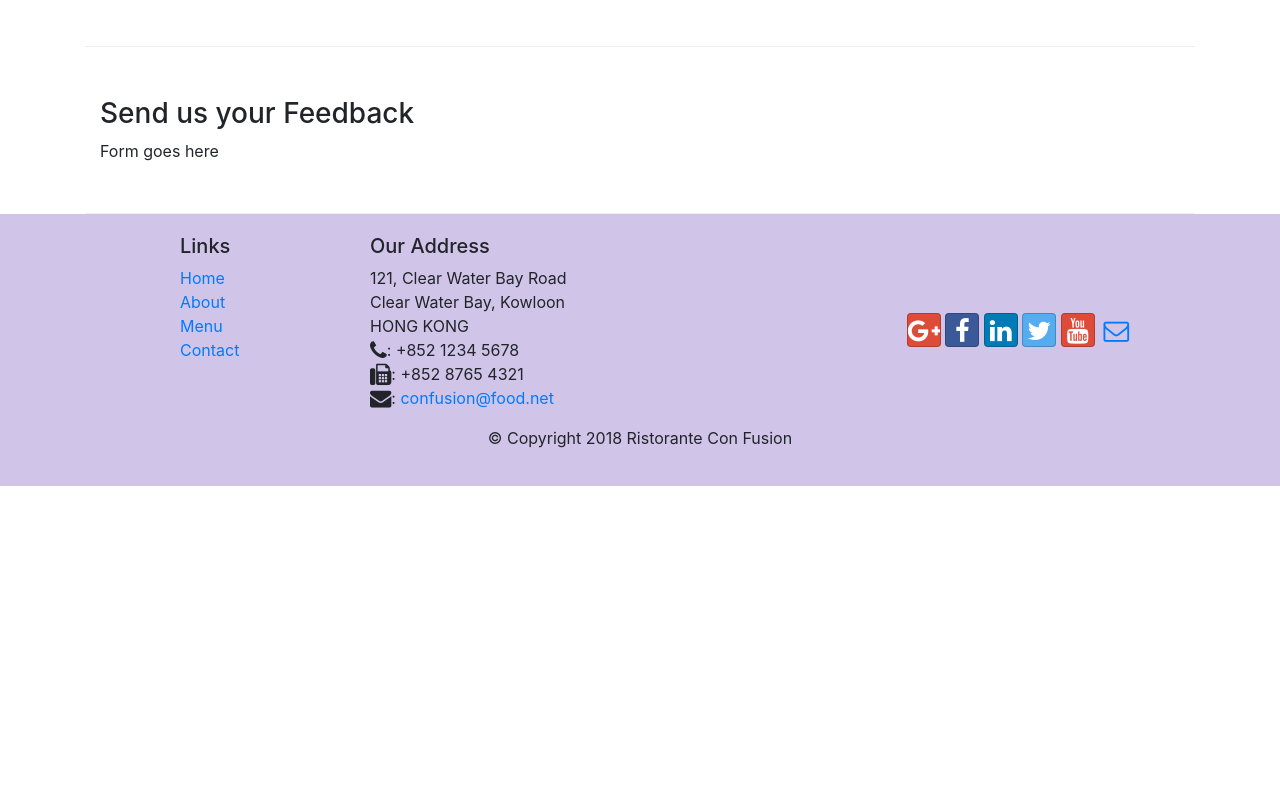
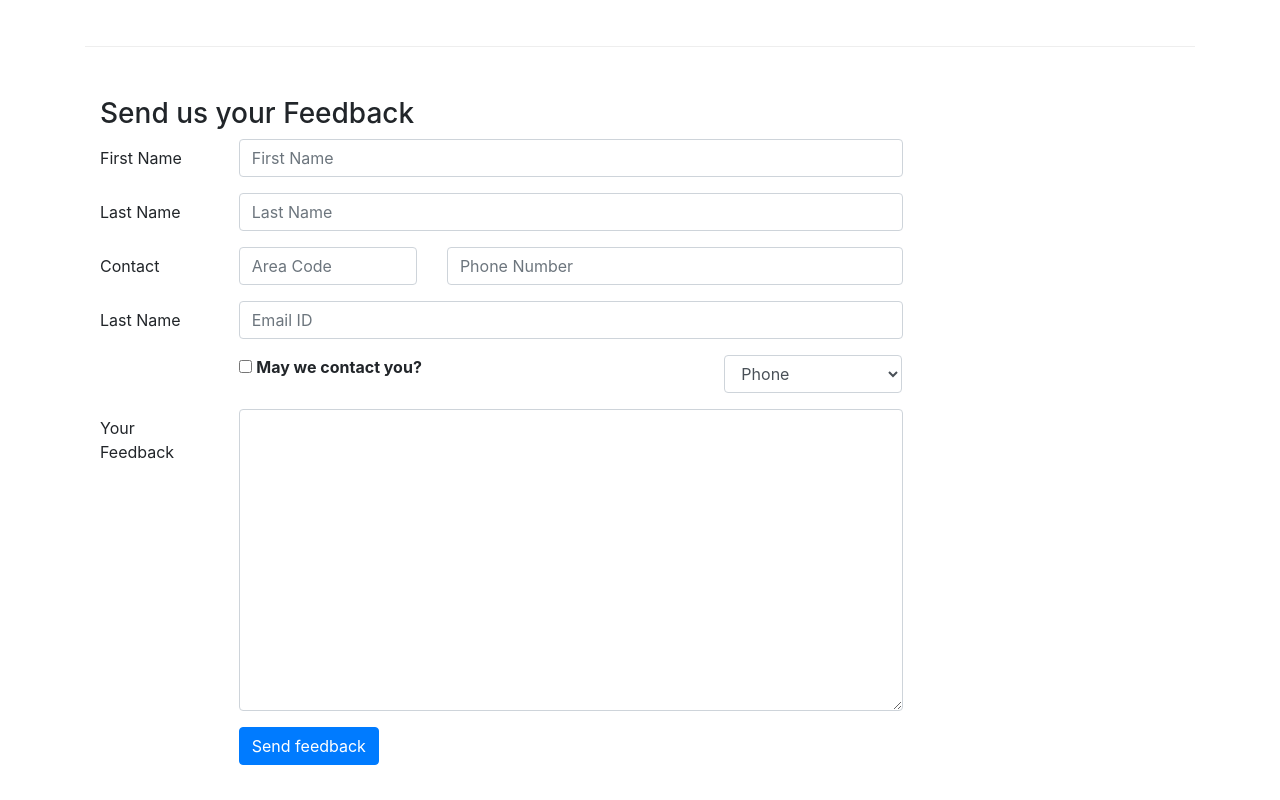
Before and after one commit to arvindpamuri/conFusion, a website: page contactus.html in a window 1280 px wide. Shown: the part 740-1540 px from the top of the page. Before the commit the page ends 1226 px from the top, so only its background shows below. Drawn offline with nearby package versions, Linux system fonts and the light colour scheme.

Commit message:
forms learning

```diff
--- a/contactus.html
+++ b/contactus.html
@@ -92,7 +92,64 @@
               <h3>Send us your Feedback</h3>
            </div>
             <div class="col-12 col-md-9">
-                Form goes here
+                <form>
+                    <div class="form-group row">
+                        <label for="firstname" class="col-md-2 col-form-label">First Name</label>
+                        <div class="col-md-10">
+                            <input type="text" class="form-control" name="firstname" id="firstname" placeholder="First Name">
+                        </div>
+                    </div>
+                    <div class="form-group row">
+                        <label for="lastname" class="col-md-2 col-form-label">Last Name</label>
+                        <div class="col-md-10">
+                            <input type="text" class="form-control" name="lastname" id="lastname" placeholder="Last Name">
+                        </div>
+                    </div>
+                    <div class="form-group row">
+                        <label for="telnum" class="col-md-2 col-form-label">Contact </label>
+                        <div class="col-5 col-md-3">
+                            <input type="tel" class="form-control" name="areacode" id="areacode" placeholder="Area Code">
+                        </div>
+                        <div class="col-7 col-md-7">
+                            <input type="tel" class="form-control" name="telnum" id="telnum" placeholder="Phone Number">
+                        </div>
+                    </div>
+                    <div class="form-group row">
+                        <label for="lastname" class="col-md-2 col-form-label">Last Name</label>
+                        <div class="col-md-10">
+                            <input type="email" class="form-control" name="emailid" id="emailid" placeholder="Email ID">
+                        </div>
+                    </div>
+                    <div class="form-group row">
+                        <div class="col-md-6 offset-md-2">
+                            <div class="form-ckeck">
+                                <input type="checkbox" class="form-ckeck-input" name="approve" id="approve" value="">
+                                <label class="form-check-label">
+                                    <strong>May we contact you?</strong>
+                                </label>
+                            </div>
+                        </div>
+                        <div class="col-md-3 offset-md-1">
+                            <select class="form-control" name="" id="">
+                                <option>Phone</option>
+                                <option>Email</option>
+                            </select>
+                        </div>
+
+                    </div>
+                    <div class="form-group row">
+                        <label for="feedback" class="col-md-2 col-form-label">Your Feedback</label>
+                        <div class="col-md-10">
+                            <textarea class="form-control" name="feedback" id="feedback" rows="12"></textarea>
+                        </div>
+                    </div>
+                    <div class="form-group row">
+                        <div class="offset-md-2 col-md-10">
+                            <button type="submit" class="btn btn-primary">Send feedback</button>
+                        </div>
+                    </div>
+
+                </form>
             </div>
              <div class="col-12 col-md">
             </div>
```
